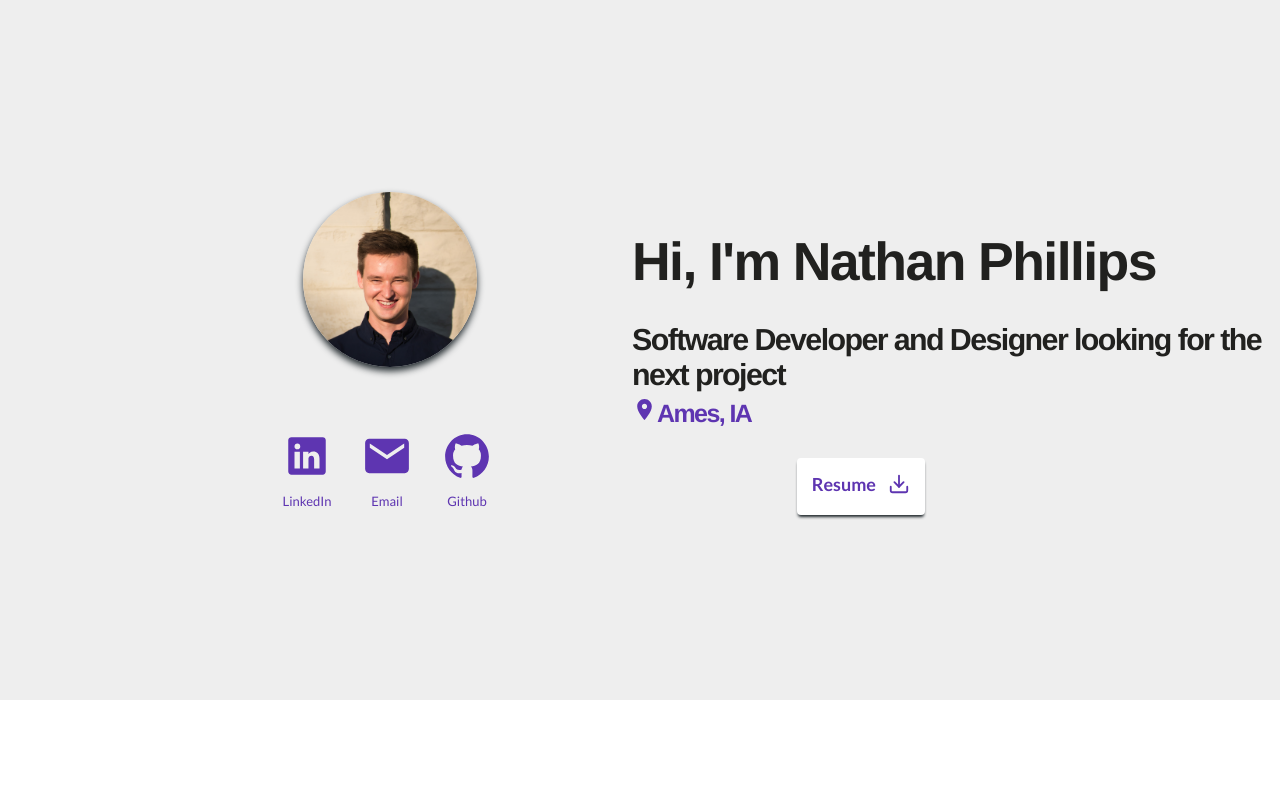
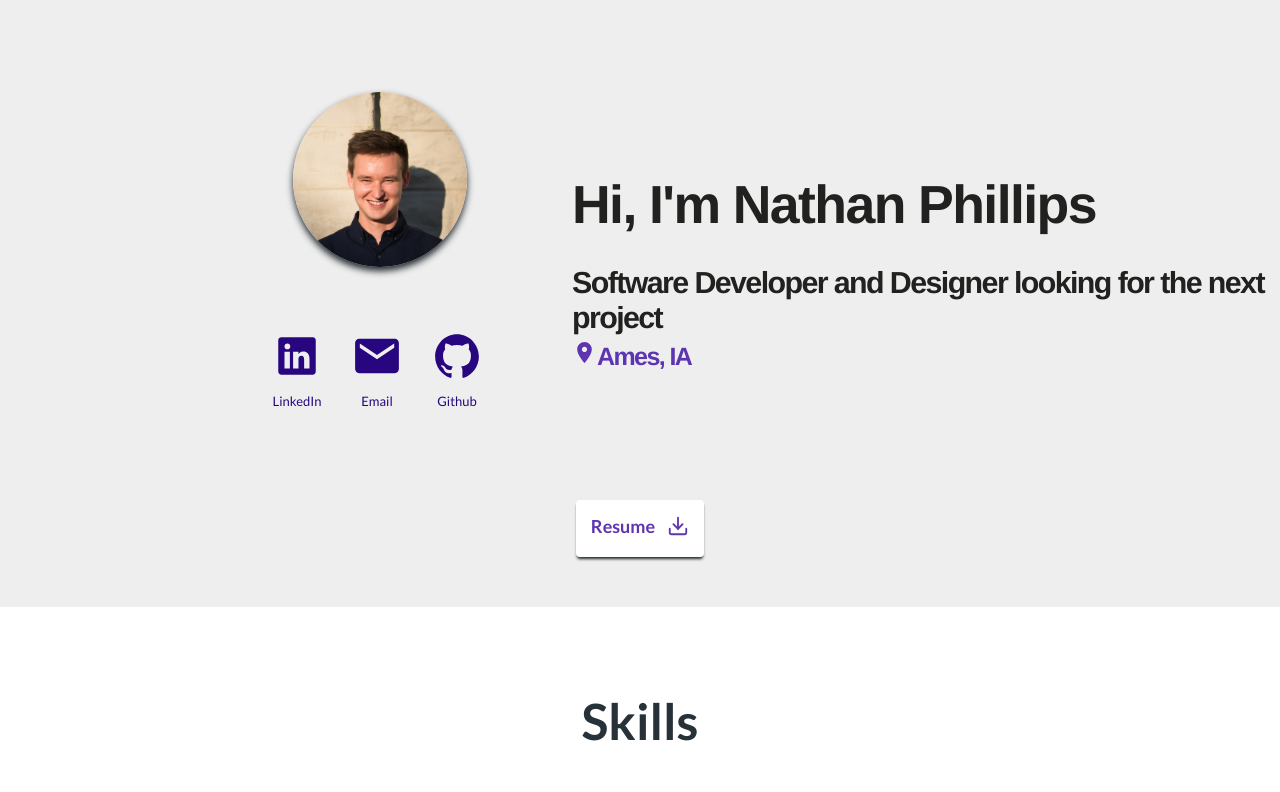
Before and after one commit to nathanjophillips/my-portfolio-app, a React (Create React App) app: page / in a window 1280 px wide. Shown: the top 792 px of the page. Built offline with nearby package versions, Linux system fonts and the light colour scheme.

Commit message:
style updates

```diff
--- a/src/App.css
+++ b/src/App.css
@@ -1,5 +1,6 @@
 @import url('https://fonts.googleapis.com/css2?family=Lato:wght@300;400;700;900&display=swap');
 @import url('https://fonts.googleapis.com/css2?family=Poppins:wght@400;500;600;700;800&display=swap');
+@import url('https://fonts.googleapis.com/css2?family=Noto+Sans+JP:wght@400;500;700;900&display=swap');
 
 :root {
   --primary-color: #eeeeee;
@@ -21,7 +22,7 @@
   width: 40%;
   text-align: right;
   padding: 50px;
-  margin: 50px;
+
 }
 
 .intro-content {
@@ -64,11 +65,9 @@
 
 .resume-button-outside {
   display: flex;
-  justify-content: flex-end;
-  margin-left: 85px;
-  margin-top: 30px;
-  margin-right: 355px;
-
+  justify-content: center;
+  background-color: var(--primary-color);
+  padding-bottom: 50px;
 }
 
 .resume-button {
@@ -101,7 +100,7 @@
   display: flex;
   flex-direction: row;
   align-items: center;
-  min-height: 700px;
+  min-height: 500px;
   background-color: var(--primary-color);
   color: var(--text-on-primary);
 }
@@ -126,7 +125,7 @@
   font-size: 50px;
   text-decoration: none;
   padding: 15px;
-  color: var(--secondary-color);
+  color: var(--secondary-color-dark);
 
 }
 
@@ -223,6 +222,8 @@
   background-color: var(--primary-color-light);
   width: 10%;
   padding-top: 50px;
+  font-family: 'Lato', sans-serif;
+
 }
 
 .skills-line::after {
--- a/src/App.js
+++ b/src/App.js
@@ -44,12 +44,14 @@ function App() {
                 Ames, IA
               </div>
             </a>
-          <div className="resume-button-outside"><a className="resume-button" href={resume} download>Resume<div className="download-icon"><FiDownload/></div></a></div>
+
         </div>
+
       </header>
+      <div className="resume-button-outside"><a className="resume-button" href={resume} download>Resume<div className="download-icon"><FiDownload/></div></a></div>
       <body>
         <div className="outside-title"><h1 className="skill-main-title">Skills</h1></div>
-        <div className="skills-line"></div>
+
         <div className="skills-row">
           <div className="skill-icons-bottom">
             <a>
```
